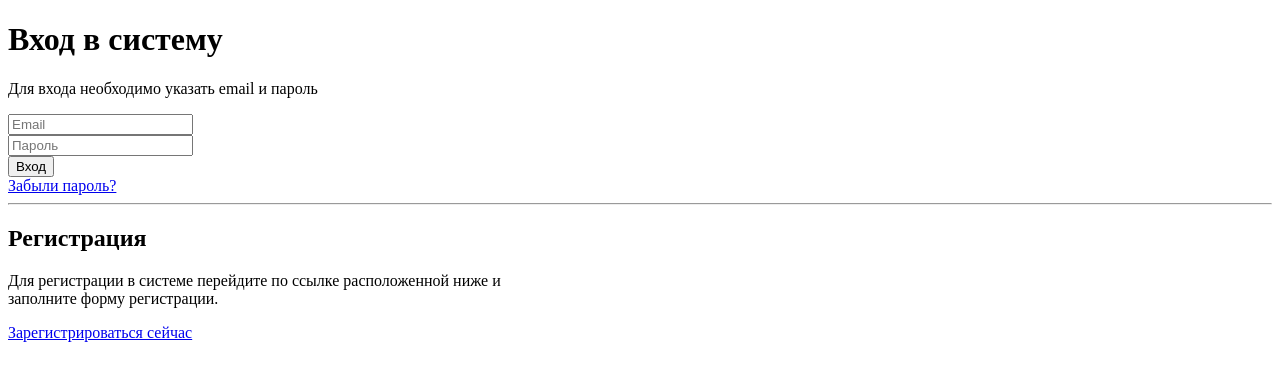
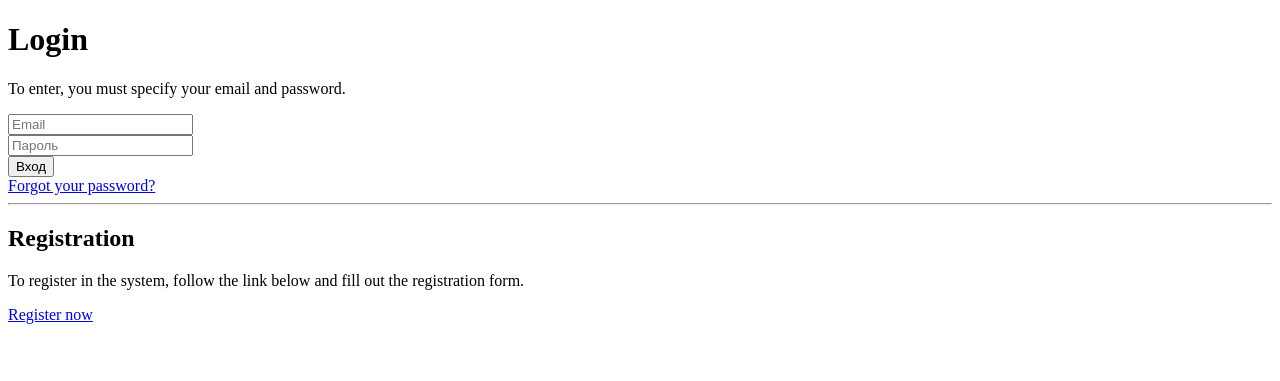
Before and after one commit to e-repo/todolist-symfony, a Symfony app: template templates/app/auth/login.html.twig in a window 1280 px wide. Shown: the top 381 px of the page. Run offline with Twig, Linux system fonts and the light colour scheme; the template is opened without the code that fills it, so the values that code supplies are empty; some libraries are stand-ins or nearby versions.

Commit message:
Интернационализация страницы входа в систему

```diff
--- a/templates/app/auth/login.html.twig
+++ b/templates/app/auth/login.html.twig
@@ -1,6 +1,8 @@
 {% extends 'auth.html.twig' %}
 
-{% block title %}Вход в систему{% endblock %}
+{% block title %}
+    {% trans from 'app' %}Login{% endtrans %}
+{% endblock %}
 
 {% block body %}
     <div class="container">
@@ -10,8 +12,10 @@
                     <div class="card p-4">
                         <div class="card-body">
                             {% include '_flashes.html.twig' %}
-                            <h1>Вход в систему</h1>
-                            <p class="text-muted">Для входа необходимо указать email и пароль</p>
+                            <h1>{% trans from 'app' %}Login{% endtrans %}</h1>
+                            <p class="text-muted">
+                                {% trans from 'app' %}To enter, you must specify your email and password.{% endtrans %}
+                            </p>
                             {% if error %}
                                 <div class="alert alert-danger">
                                     {{ error.messageKey|trans(error.messageData, 'security') }}
@@ -40,7 +44,9 @@
                                         <button class="btn btn-primary px-4" type="submit">Вход</button>
                                     </div>
                                     <div class="col-6 text-right">
-                                        <a class="btn btn-link px-0" href="{{ path('auth.reset') }}">Забыли пароль?</a>
+                                        <a class="btn btn-link px-0" href="{{ path('auth.reset') }}">
+                                            {% trans from 'app' %}Forgot your password?{% endtrans %}
+                                        </a>
                                     </div>
                                 </div>
                             </form>
@@ -57,9 +63,9 @@
                     <div class="card text-white bg-primary py-5 d-md-down-none" style="width:44%">
                         <div class="card-body content-center">
                             <div>
-                                <h2>Регистрация</h2>
-                                <p>Для регистрации в системе перейдите по ссылке расположенной ниже и заполните форму регистрации.</p>
-                                <a class="btn btn-lg btn-outline-light mt-3" href="{{ path('auth.signup') }}">Зарегистрироваться сейчас</a>
+                                <h2>{% trans from 'app' %}Registration{% endtrans %}</h2>
+                                <p>{% trans from 'app' %}To register in the system, follow the link below and fill out the registration form.{% endtrans %}</p>
+                                <a class="btn btn-lg btn-outline-light mt-3" href="{{ path('auth.signup') }}">{% trans from 'app' %}Register now{% endtrans %}</a>
                             </div>
                         </div>
                     </div>
```
Also changed, not shown: translations/app.ru.php (added, +16 -0 lines).
